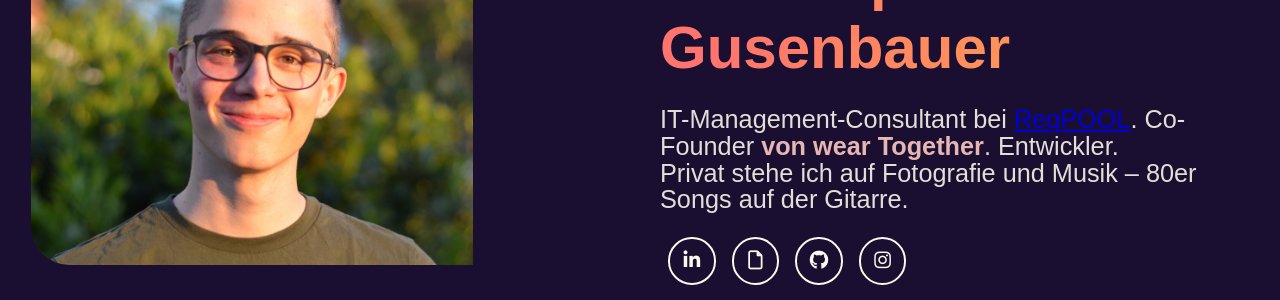
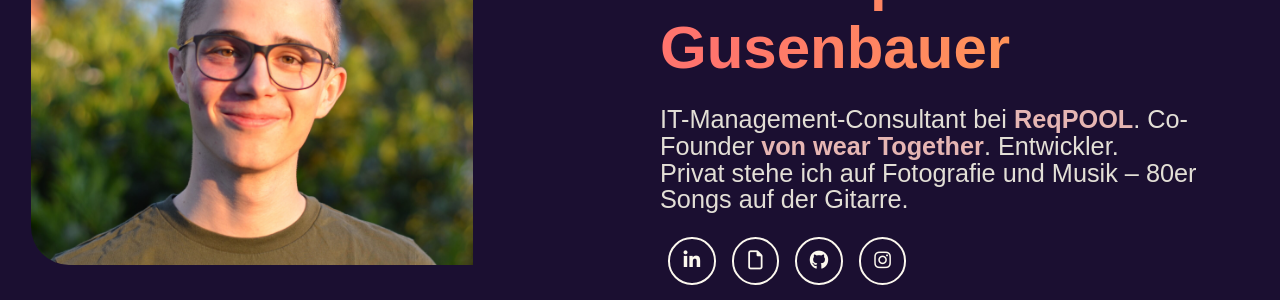
Before and after one commit to FireRedDev/ChristopherGusenbauerAT, a Jekyll site: the page built from index.html, in a window 1280 px wide. Shown: the part 292-592 px from the top of the page. Built offline with Jekyll 4.4.1, drawn with Linux system fonts in a browser that asks for light colours; nearby versions of some CDN libraries; a script that is not in the unit is left out.

Commit message:
Update index.html

```diff
--- a/index.html
+++ b/index.html
@@ -35,7 +35,7 @@
                 <img class="headshot" src="images/headshot.jpg">
                 <h1 class>Hey. Ich bin <span class="highlighted-text">Christopher Gusenbauer</span></h1>
                 <p class="self-description">
-                    IT-Management-Consultant bei <a href="https://reqpool.com">ReqPOOL</a>. Co-Founder <a class="fatcolorfultext" href="https://wear-together.at"
+                    IT-Management-Consultant bei <a class="fatcolorfultext" href="https://reqpool.com">ReqPOOL</a>. Co-Founder <a class="fatcolorfultext" href="https://wear-together.at"
                         target="_blank" > von wear Together</a>. Entwickler.
                     <br>Privat stehe ich auf Fotografie und Musik – 80er Songs auf der Gitarre.
                 </p>
```
